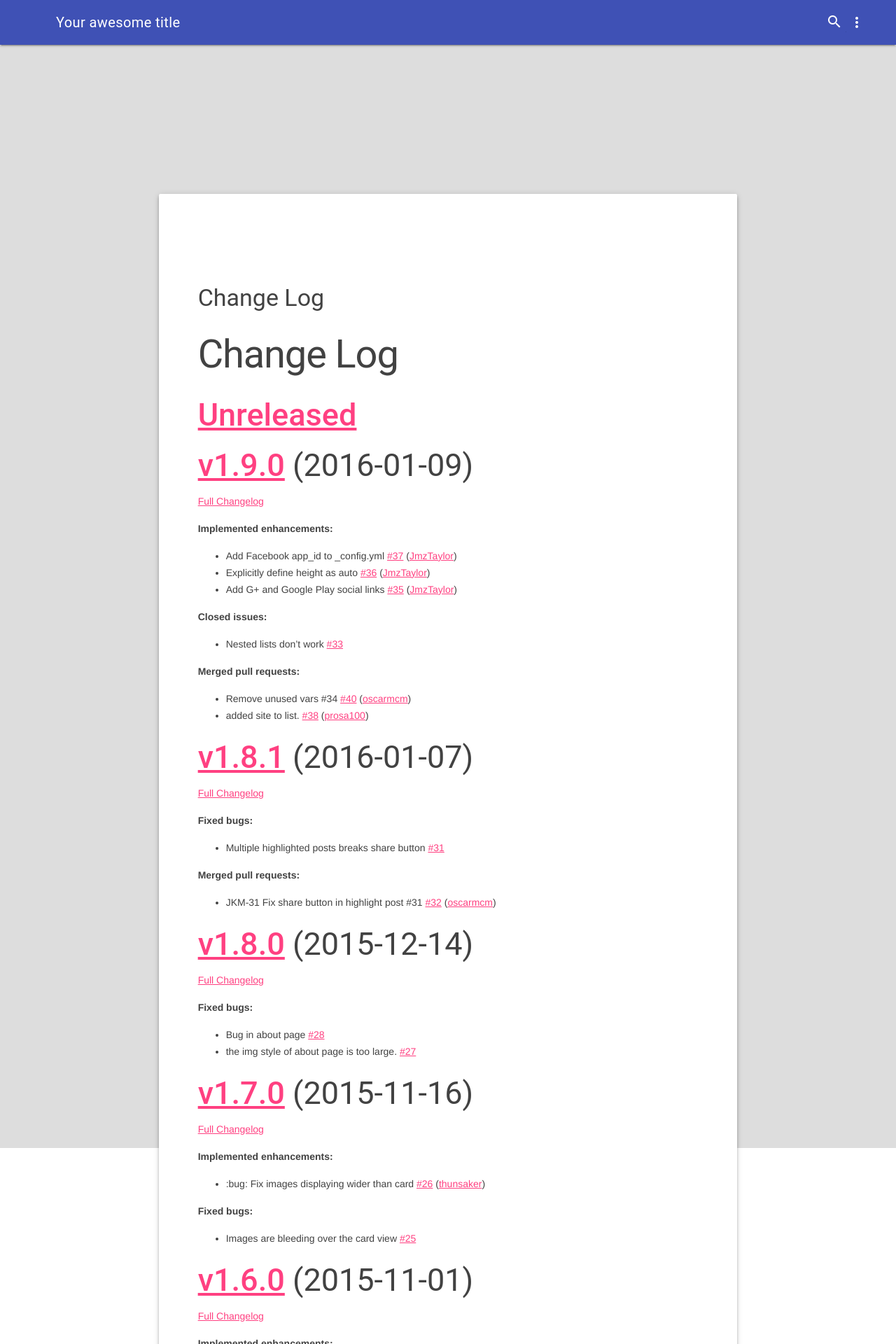
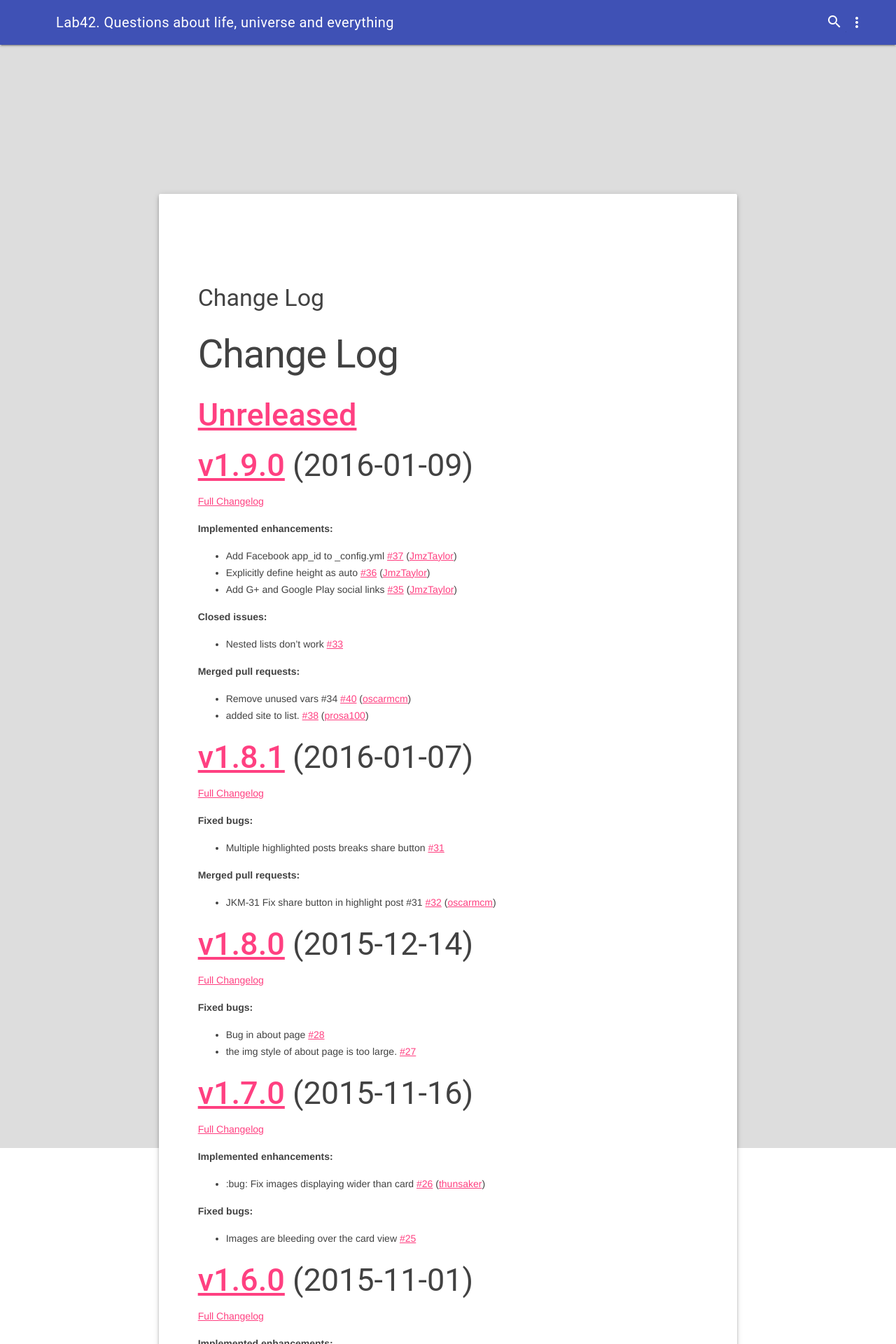
Before and after one commit to lab42it/lab42it.github.io, a Jekyll site: the page built from CHANGELOG.md, in a window 1280 px wide. Shown: the top 1920 px of the page at 70% size. Built offline with Jekyll 4.4.1, drawn with Linux system fonts in a browser that asks for light colours; our own code applies the rules of GitHub Pages for plain Markdown files; comment, search, counter and statistics services are not loaded; some of the changed text lies outside the part shown.

Commit message:
First configs

```diff
--- a/_config.yml
+++ b/_config.yml
@@ -1,17 +1,17 @@
 # Site settings
-title: Your awesome title
-email: your-email@domain.com
+title: Lab42. Questions about life, universe and everything
+email: info@lab42.it
 description: > # this means to ignore newlines until "baseurl:"
   Write an awesome description for your new site here. You can edit this
   line in _config.yml. It will appear in your document head meta (for
   Google search results) and in your feed.xml site description.
 baseurl: "" # the subpath of your site, e.g. /blog/
-url: "http://yourdomain.com" # the base hostname & protocol for your site
-twitter_username: jekyllrb
-github_username:  jekyll
-google_play: 'GDGX'
-google_plus_com: '109485346959707049693'  # Community link
-google_plus_per: '+GDGManagua'  #Personal link
+url: "http://lab42it.github.io" # the base hostname & protocol for your site
+twitter_username: alvagante
+github_username:  alvagante
+google_play: ''
+google_plus_com: ''  # Community link
+google_plus_per: ''  #Personal link
 facebook_app_id: 12345
 
 # Layout settings
@@ -30,8 +30,8 @@
     name: Cool Option 3
     link: www.myawesomelink.com
 
-disqus: true
-disqus_shortname: 'gdgmanagua'
+disqus: false
+disqus_shortname: ''
 
 # Build settings
 markdown: kramdown
```
